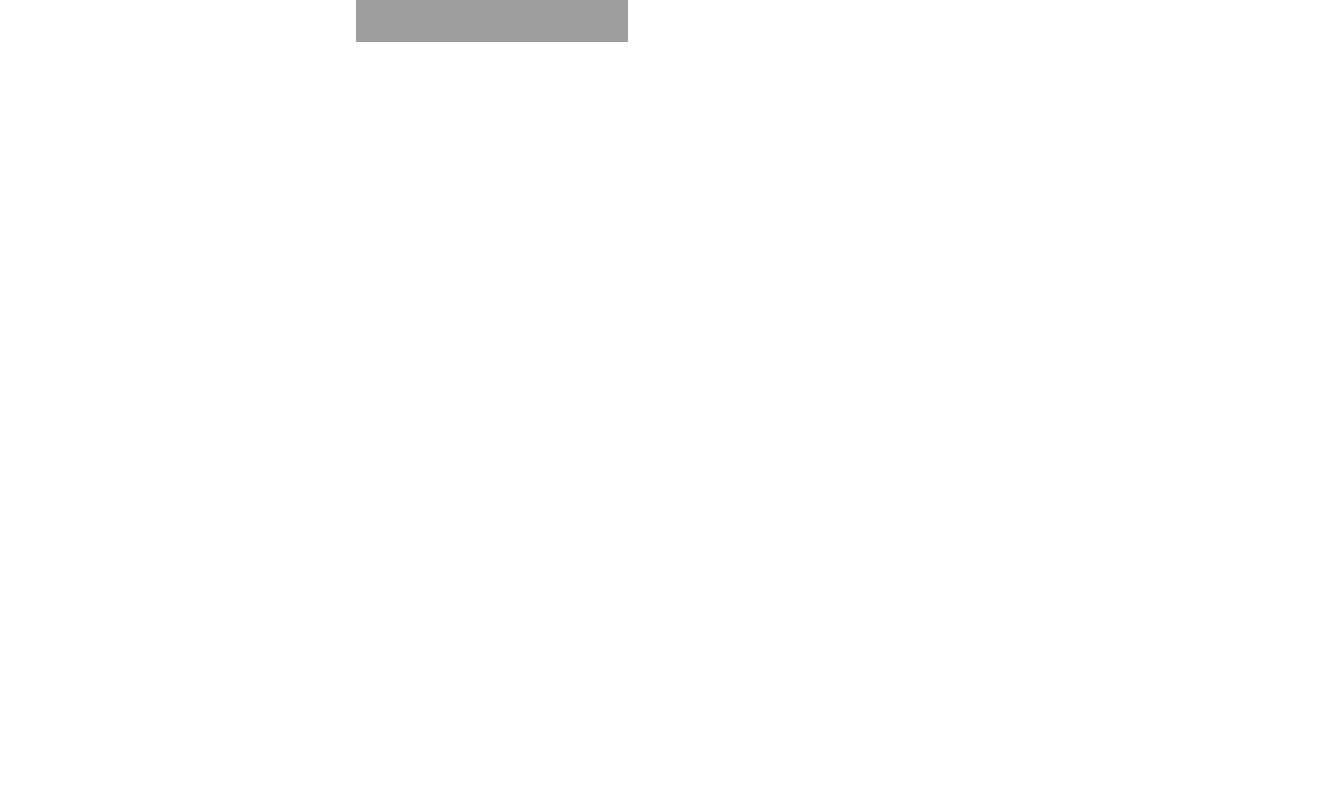
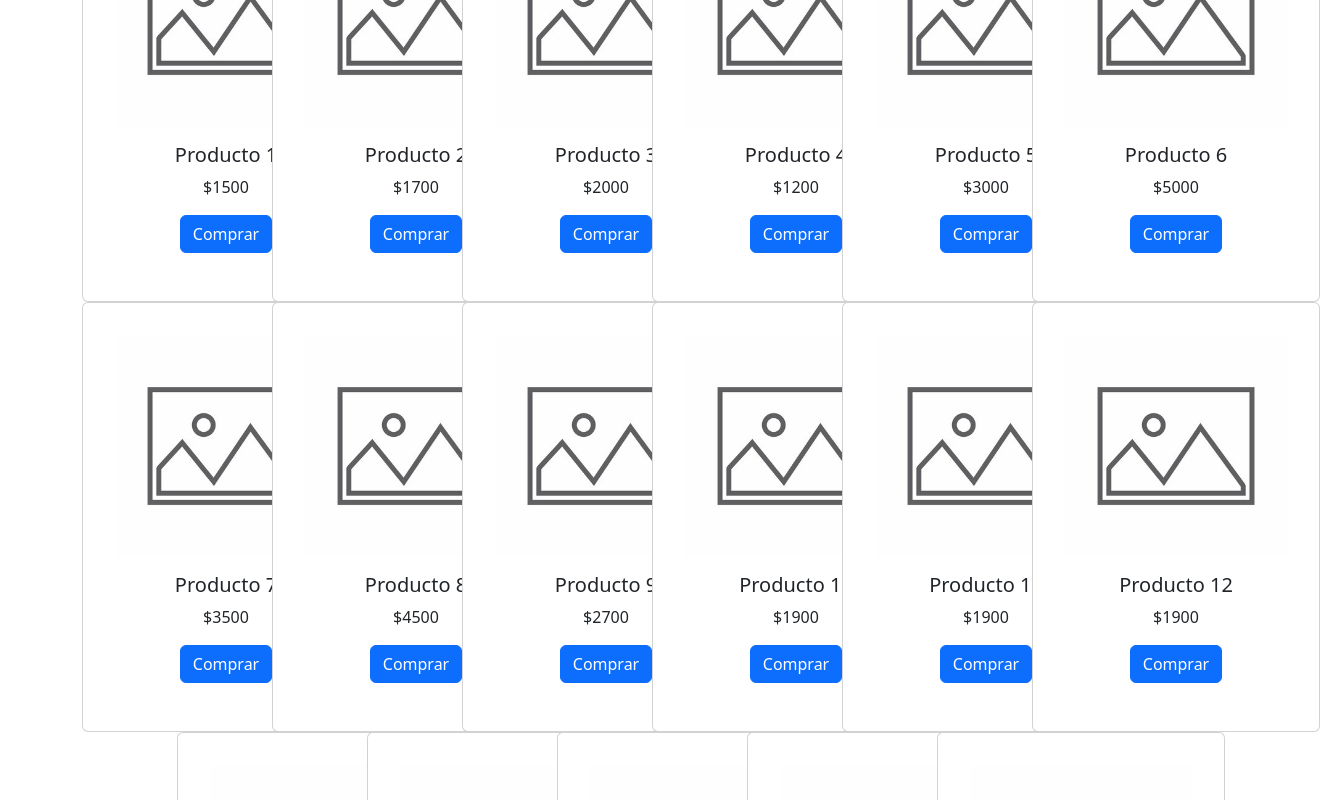
Before and after one commit to Boomcer/FrontProyect, a React (Vite) app in the folder FrontProyecto/: page / in a window 1280 px wide. Shown: the part 460-1260 px from the top of the page, 1320 px wide, since content can reach past the window. Before the commit the page ends 800 px from the top, so only its background shows below. Built offline with nearby package versions, Linux system fonts and the light colour scheme; grey boxes are pictures that could not be loaded.

Commit message:
creando el grid para los productos, empezando con la parte logica

```diff
--- a/FrontProyecto/src/App.jsx
+++ b/FrontProyecto/src/App.jsx
@@ -1,4 +1,5 @@
 import CarruselApp from './components/CarruselApp';
+import GridProductsApp from './components/GridProductsApp';
 import './App.css'
 
 function App() {
@@ -13,6 +14,7 @@
       <div className='row'>
         <div className='container'>
           <CarruselApp/>
+          <GridProductsApp/>
 
         </div>
       </div>
--- /dev/null
+++ b/FrontProyecto/src/components/GridProductsApp.jsx
@@ -0,0 +1,27 @@
+import React from 'react'
+import { productos } from '../data/productosList'
+import imgDefault from '../assets/imgDefault.jpg';
+
+const GridProductsApp = () => {
+  return (
+    <div className='container'>
+        <div className='row justify-content-center'>
+            {productos.map((producto, index) =>(
+            <div key={index} className='col-6 col-md-4 col-lg-2'>
+                <div className="card" style={{width: '18rem'}}>
+                    <img src={imgDefault} className="card-img-top" alt="imagen"/>
+                    <div className="card-body">
+                        <h5 className="card-title">{producto.nombre}</h5>
+                        <p className="card-text">{producto.precio}</p>
+                        <a href="#" className="btn btn-primary">Comprar</a>
+                    </div>
+                </div>
+            </div>
+
+            ))}
+        </div>
+    </div>
+  )
+}
+
+export default GridProductsApp
--- /dev/null
+++ b/FrontProyecto/src/data/productosList.js
@@ -0,0 +1,19 @@
+export const productos = [
+    { nombre: 'Producto 1', precio: '$1500' },
+    { nombre: 'Producto 2', precio: '$1700' },
+    { nombre: 'Producto 3', precio: '$2000' },
+    { nombre: 'Producto 4', precio: '$1200' },
+    { nombre: 'Producto 5', precio: '$3000' },
+    { nombre: 'Producto 6', precio: '$5000' },
+    { nombre: 'Producto 7', precio: '$3500' },
+    { nombre: 'Producto 8', precio: '$4500' },
+    { nombre: 'Producto 9', precio: '$2700' },
+    { nombre: 'Producto 10', precio: '$1900' },
+    { nombre: 'Producto 11', precio: '$1900' },
+    { nombre: 'Producto 12', precio: '$1900' },
+    { nombre: 'Producto 13', precio: '$1900' },
+    { nombre: 'Producto 14', precio: '$1900' },
+    { nombre: 'Producto 15', precio: '$1900' },
+    { nombre: 'Producto 10', precio: '$1900' },
+    { nombre: 'Producto 10', precio: '$1900' },
+  ];
```
